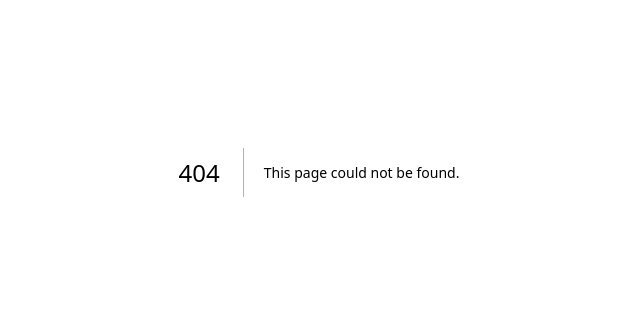
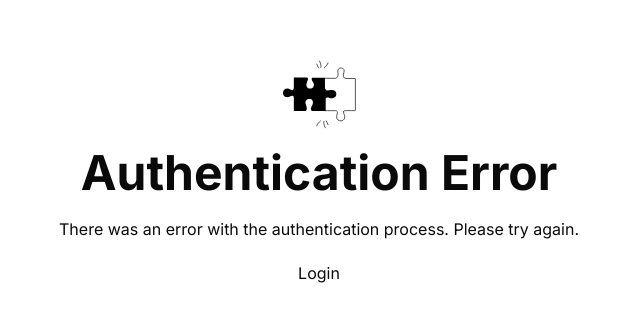
Before and after one commit to usmangurowa/clipsync-web, a Next.js app: page /auth/auth-code-error in a window 1280 px wide. Before the commit this address had no page. Shown: the part 228-550 px from the top of the page, without its empty margins (321-961 px from the left). Built offline with nearby package versions, Linux system fonts and the light colour scheme.

Commit message:
feat: add authentication error page with user guidance

```diff
--- /dev/null
+++ b/src/app/auth/auth-code-error/page.tsx
@@ -0,0 +1,18 @@
+import { Logo } from "@/components/brand";
+import Link from "next/link";
+import React from "react";
+
+const AuthErrorCode = () => {
+  return (
+    <main className="relative flex h-screen w-screen flex-col items-center justify-center space-y-5">
+      <Logo />
+      <h1 className="text-5xl font-bold">Authentication Error</h1>
+      <p>
+        There was an error with the authentication process. Please try again.
+      </p>
+      <Link href={"/auth"}>Login</Link>
+    </main>
+  );
+};
+
+export default AuthErrorCode;
```
